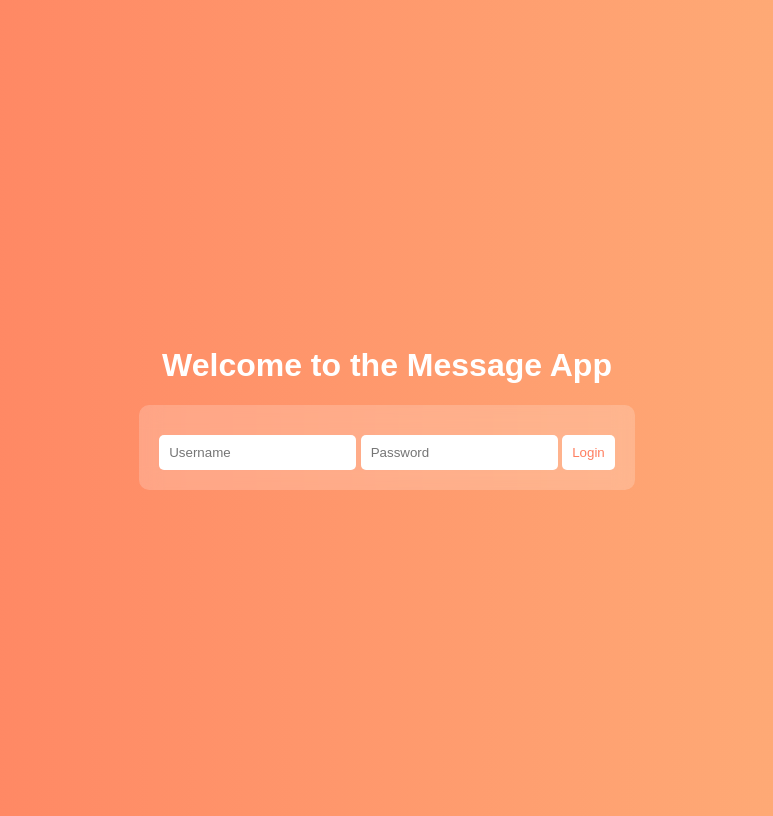
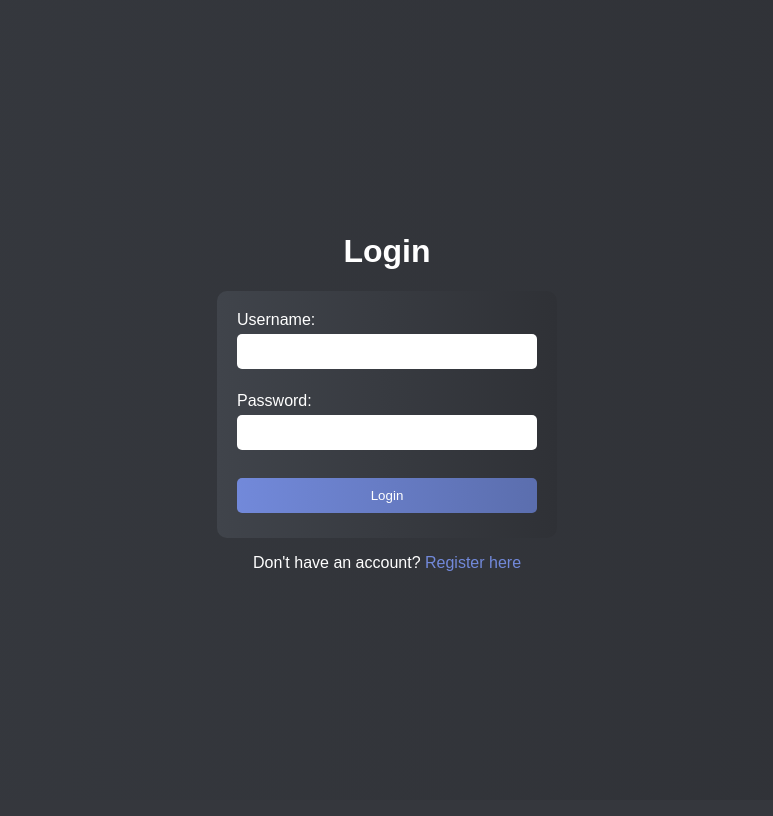
Before and after one commit to ChaosDragon01/networking, a Flask app: page / in a window 1280 px wide. Shown: the whole page, without its empty margins (253-1026 px from the left). After the commit the page ends 571 px from the top, so only its background shows below. Run offline with Flask 3, Linux system fonts and the light colour scheme.

Commit message:
final changes

```diff
--- a/server/server.py
+++ b/server/server.py
@@ -1,20 +1,22 @@
-from flask import Flask, render_template, request, redirect, session, url_for, jsonify
+from flask import Flask, render_template, request, redirect, session, url_for, jsonify, flash
 import os
 import csv
 from datetime import datetime
 import requests
+from werkzeug.utils import secure_filename
 
 app = Flask(__name__)
 app.secret_key = 'your_secret_key'
+UPLOAD_FOLDER = 'static/profile_pics'
+ALLOWED_EXTENSIONS = {'png', 'jpg', 'jpeg', 'gif'}
+app.config['UPLOAD_FOLDER'] = UPLOAD_FOLDER
 
 # Ensure logindata.csv exists
 LOGIN_DATA_FILE = "logindata.csv"
 if not os.path.exists(LOGIN_DATA_FILE):
     with open(LOGIN_DATA_FILE, 'w', newline='') as f:
         writer = csv.writer(f)
-        writer.writerow(['username', 'password'])
-        writer.writerow(['user1', 'pass1'])  # Example user
-        writer.writerow(['user2', 'pass2'])  # Example user
+        writer.writerow(['username', 'password', 'profile_pic'])
 
 # Ensure data.csv exists
 DATA_FILE = "data.csv"
@@ -26,6 +28,9 @@ if not os.path.exists(DATA_FILE):
 # Test variable to override IP address for testing purposes
 USE_TEST_IP = False
 TEST_IP = '8.8.8.8'  # Google's public DNS IP address
+
+def allowed_file(filename):
+    return '.' in filename and filename.rsplit('.', 1)[1].lower() in ALLOWED_EXTENSIONS
 
 def log_request(method, endpoint):
     # Use test IP if the test variable is set to True
@@ -73,10 +78,33 @@ def login():
         for row in reader:
             if row[0] == username and row[1] == password:
                 session['username'] = username
+                session['profile_pic'] = row[2]
                 log_request('POST', '/login')
                 return redirect(url_for('send_message'))
 
     return 'Invalid username or password', 401
+
+@app.route('/register', methods=['GET', 'POST'])
+def register():
+    if request.method == 'POST':
+        username = request.form['username']
+        password = request.form['password']
+        profile_pic = request.files['profile_pic']
+
+        if profile_pic and allowed_file(profile_pic.filename):
+            filename = secure_filename(profile_pic.filename)
+            profile_pic.save(os.path.join(app.config['UPLOAD_FOLDER'], filename))
+        else:
+            filename = 'default.png'
+
+        with open(LOGIN_DATA_FILE, 'a', newline='') as f:
+            writer = csv.writer(f)
+            writer.writerow([username, password, filename])
+
+        flash('Account created successfully!', 'success')
+        return redirect(url_for('home'))
+
+    return render_template('register.html')
 
 @app.route('/send_message', methods=['GET', 'POST'])
 def send_message():
@@ -117,6 +145,7 @@ def get_messages():
 @app.route('/logout')
 def logout():
     username = session.pop('username', None)
+    session.pop('profile_pic', None)
     if username:
         # Remove all messages from the user
         messages = []
--- /dev/null
+++ b/server/static/styles/login.css
@@ -0,0 +1,42 @@
+body {
+    background: linear-gradient(to right, #36393f, #2f3136);
+    font-family: Arial, sans-serif;
+    color: white;
+    height: 100vh;
+    display: flex;
+    flex-direction: column;
+    justify-content: center;
+    align-items: center;
+    margin: 0;
+}
+form {
+    background: linear-gradient(to right, #40444b, #2f3136);
+    padding: 20px;
+    border-radius: 10px;
+    width: 300px;
+    display: flex;
+    flex-direction: column;
+}
+input, button {
+    margin: 5px 0;
+    padding: 10px;
+    border: none;
+    border-radius: 5px;
+}
+button {
+    background: linear-gradient(to right, #7289da, #5b6eae);
+    color: white;
+    cursor: pointer;
+    transition: 0.3s;
+}
+button:hover {
+    background: linear-gradient(to right, #5b6eae, #7289da);
+}
+.register-link {
+    color: #7289da;
+    text-decoration: none;
+    transition: color 0.3s;
+}
+.register-link:hover {
+    color: #5b6eae;
+}
--- a/server/templates/index.html
+++ b/server/templates/index.html
@@ -2,62 +2,18 @@
 <!DOCTYPE html>
 <html>
 <head>
-    <title>Home</title>
-    <style>
-        body {
-            background: linear-gradient(to right, #ff7e5f, #feb47b);
-            font-family: Arial, sans-serif;
-            text-align: center;
-            color: white;
-            height: 100vh;
-            display: flex;
-            justify-content: center;
-            align-items: center;
-            flex-direction: column;
-        }
-        a {
-            padding: 10px 20px;
-            background: white;
-            color: #ff7e5f;
-            text-decoration: none;
-            border-radius: 5px;
-            font-size: 20px;
-            transition: 0.3s;
-        }
-        a:hover {
-            background: #feb47b;
-            color: white;
-        }
-        form {
-            background: rgba(255, 255, 255, 0.2);
-            padding: 20px;
-            border-radius: 10px;
-            backdrop-filter: blur(10px);
-        }
-        input, button {
-            margin-top: 10px;
-            padding: 10px;
-            border: none;
-            border-radius: 5px;
-        }
-        button {
-            background: white;
-            color: #ff7e5f;
-            cursor: pointer;
-            transition: 0.3s;
-        }
-        button:hover {
-            background: #feb47b;
-            color: white;
-        }
-    </style>
+    <title>Login</title>
+    <link rel="stylesheet" type="text/css" href="{{ url_for('static', filename='styles/login.css') }}">
 </head>
 <body>
-    <h1>Welcome to the Message App</h1>
+    <h1>Login</h1>
     <form method="POST" action="/login">
-        <input type="text" name="username" placeholder="Username" required>
-        <input type="password" name="password" placeholder="Password" required>
+        <label for="username">Username:</label>
+        <input type="text" id="username" name="username" required><br>
+        <label for="password">Password:</label>
+        <input type="password" id="password" name="password" required><br>
         <button type="submit">Login</button>
     </form>
+    <p>Don't have an account? <a href="{{ url_for('register') }}" class="register-link">Register here</a></p>
 </body>
 </html>
```
Also changed, not shown: server/static/scripts/send_message.js (added, +17 -0 lines), server/static/styles/register.css (added, +34 -0 lines), server/static/styles/send_message.css (added, +103 -0 lines), server/templates/register.html (added, +19 -0 lines), server/templates/send_message.html (+9 -111 lines), README.md, server/static/profile_pics/profilepic.jpg (added), 2 other files.
